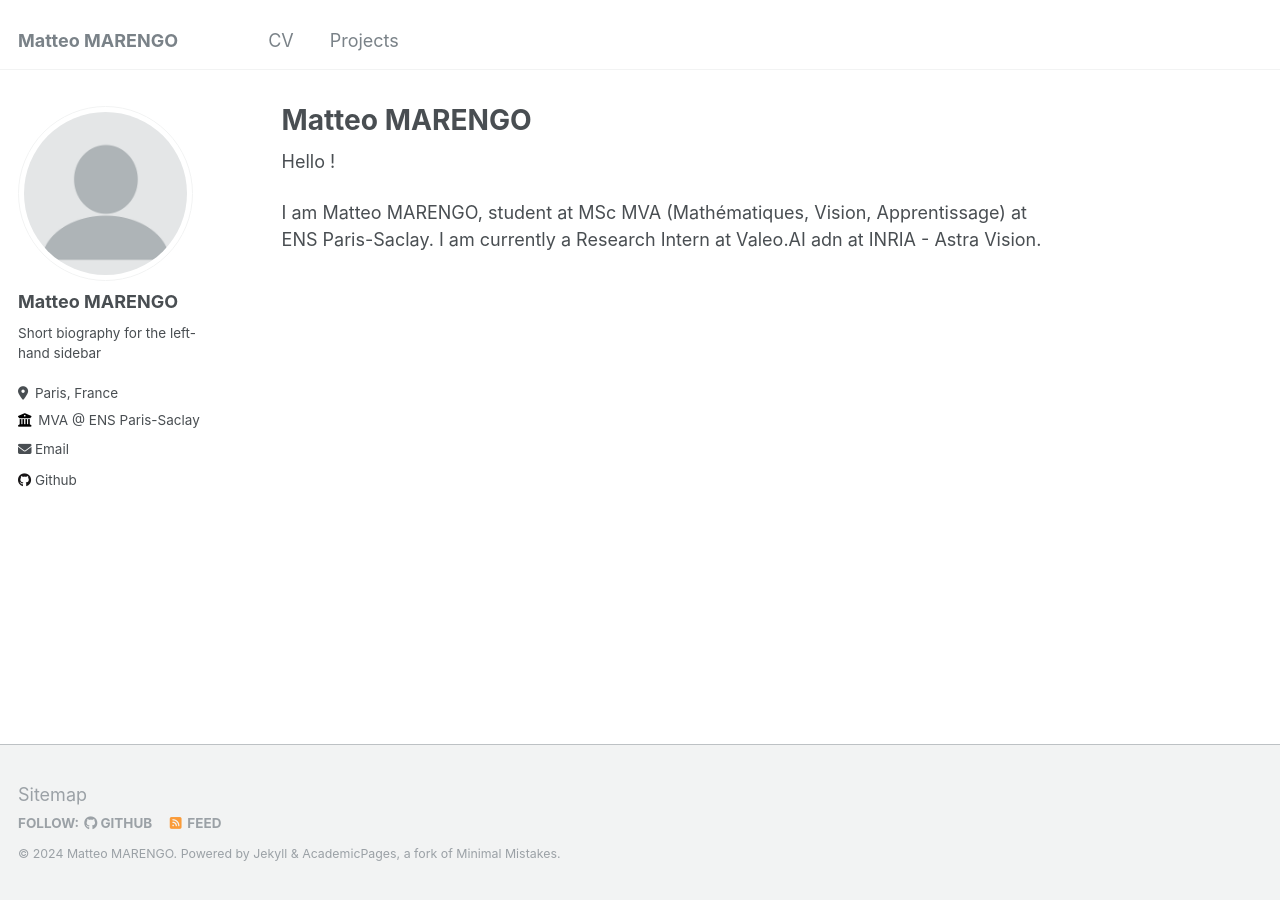
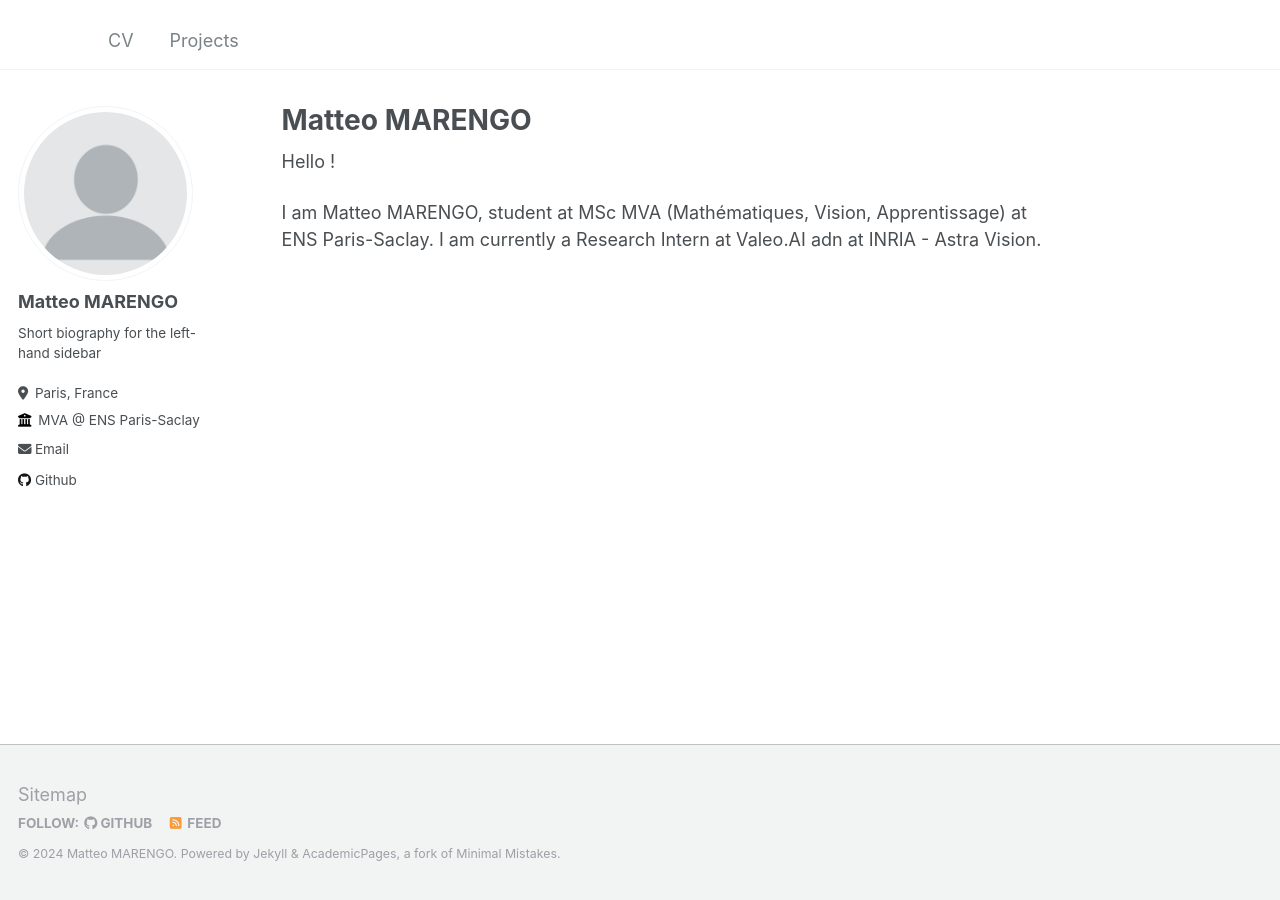
Before and after one commit to MatteoMarengo/MatteoMarengo.github.io, a Jekyll site: the page built from _pages/about.md, in a window 1280 px wide. Built offline with Jekyll 4.4.1, drawn with Linux system fonts in a browser that asks for light colours.

Commit message:
Update _config.yml

```diff
--- a/_config.yml
+++ b/_config.yml
@@ -8,7 +8,7 @@
 
 # Basic Site Settings
 locale                   : "en-US"
-title                    : "Matteo MARENGO"
+title                    : ""
 title_separator          : "-"
 name                     : &name "Matteo MARENGO"
 description              : &description "personal description"
```
